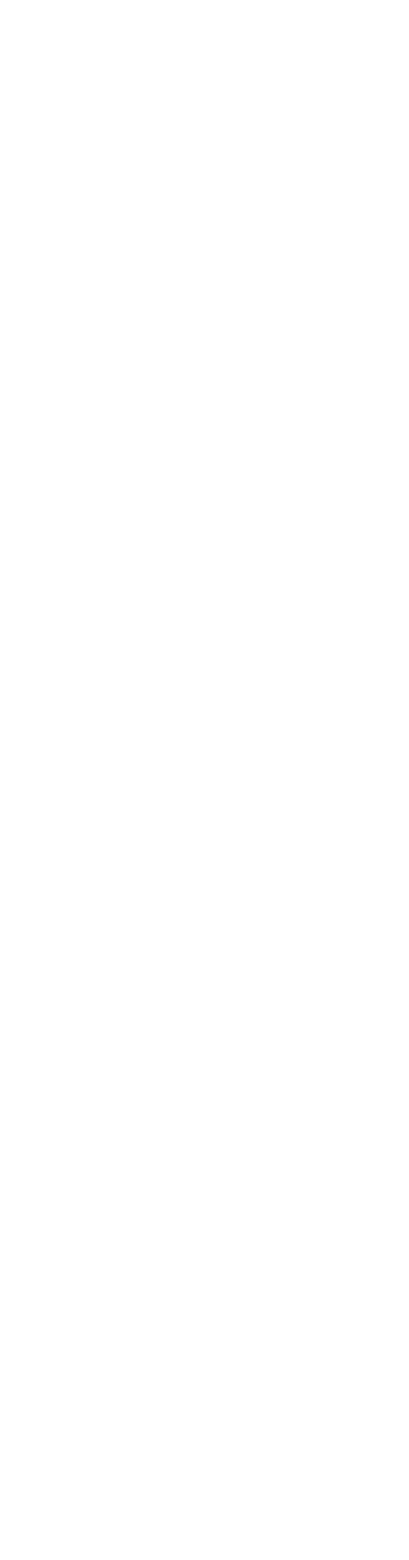
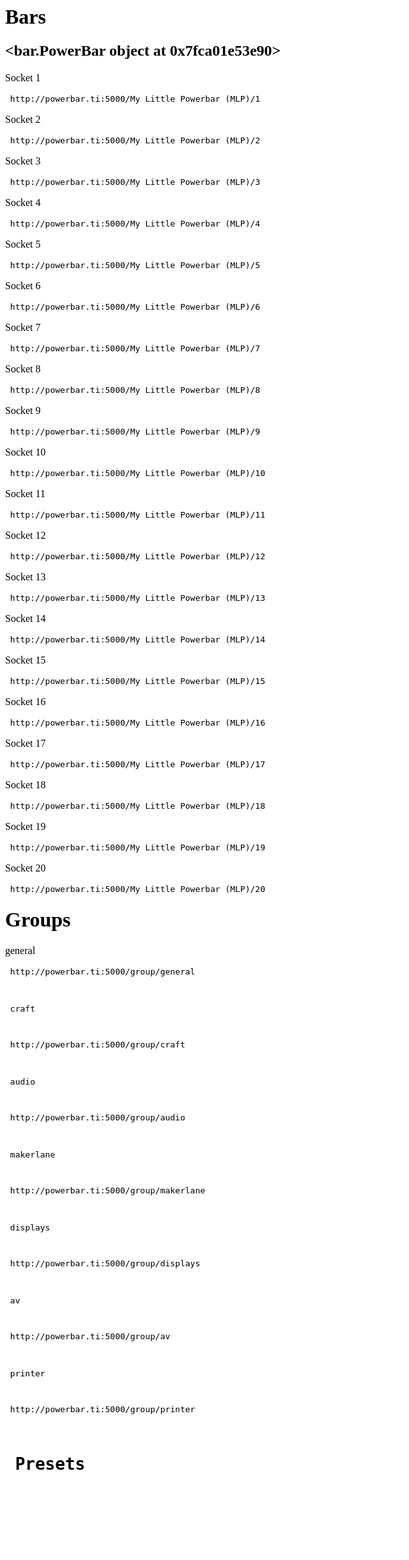
Before and after one commit to techinc/powerbars, a Flask app: page / in a window 1280 px wide. Before the commit the part shown is empty. Shown: the whole page at 64% size, without its empty margins (0-640 px from the left). Before the commit the page ends 800 px from the top, so only its background shows below. Run offline with Flask 2, Linux system fonts and the light colour scheme; parts of the project's set-up code (start-up, migrations or seed data) failed here and were passed over.

Commit message:
More template work.

```diff
--- a/server.py
+++ b/server.py
@@ -67,9 +67,7 @@ def print_state():
 
 @app.route("/")
 def index():
-    return render_template('main.html')
-    #return render_template('9000.html')
-
+    return render_template('main.html', bars=bars, groups=groups, presets=presets)
 
 @app.route("/alt")
 def alt():
--- a/templates/main.html
+++ b/templates/main.html
@@ -2,6 +2,29 @@
 
 <title> Powerbar </title>
 
+<h1> Bars </h1>
+{% for bar in bars %}
+<h2> {{ bar }} </h2>
+  {% for socket in bar.sockets %}
+  <p> {{ socket }} </p>
+  <pre> http://powerbar.ti:5000/{{ bar.name}}/{{socket.num}} </pre>
+  {% endfor %}
+{% endfor %}
+
+<h1> Groups </h1>
+{% for group in groups %}
+<p> {{ group }} </p>
+<pre> http://powerbar.ti:5000/group/{{ group }}
+
+{% endfor %}
+
+<h1> Presets </h1>
+
+{% for preset in presets %}
+<p> {{ preset }} </p>
+<pre> http://powerbar.ti:5000/preset/{{ preset }}
+
+{% endfor %}
 
 <head><body>
 
```
